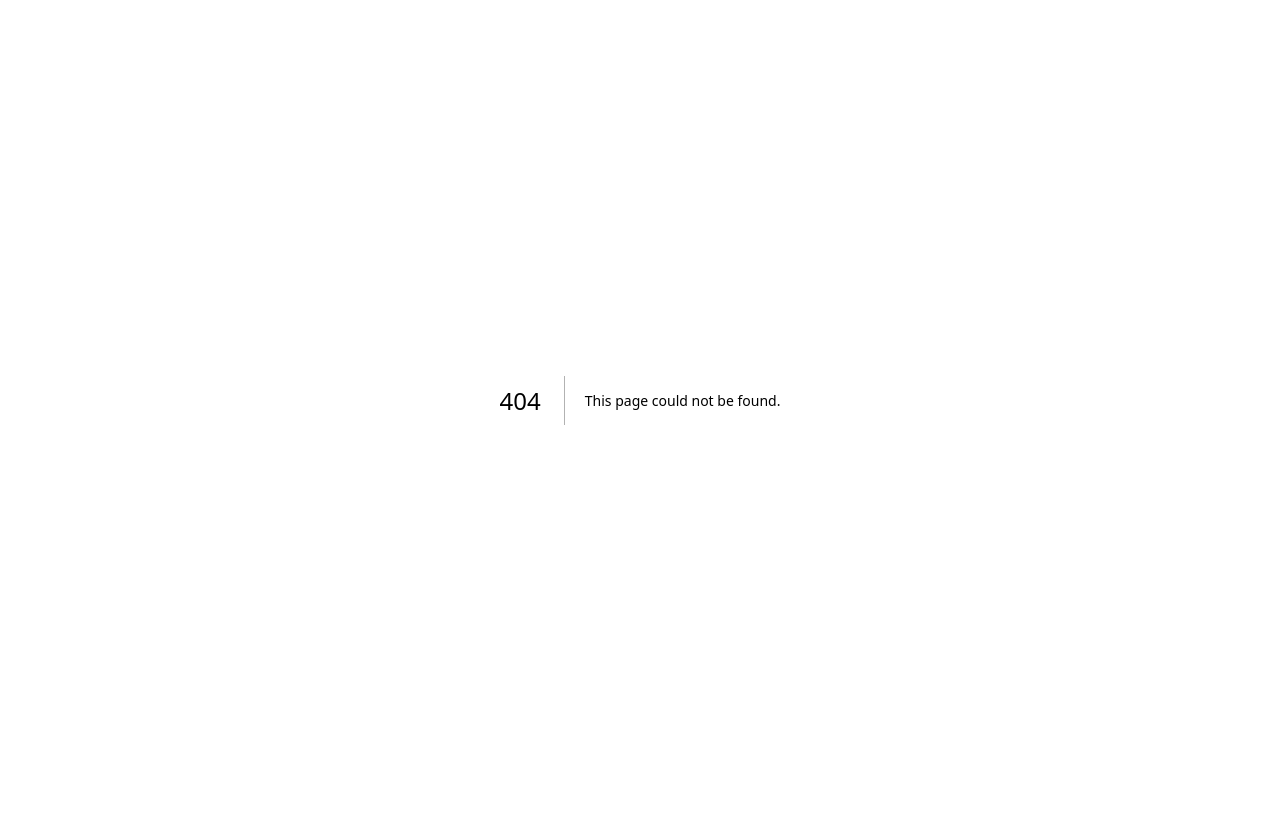
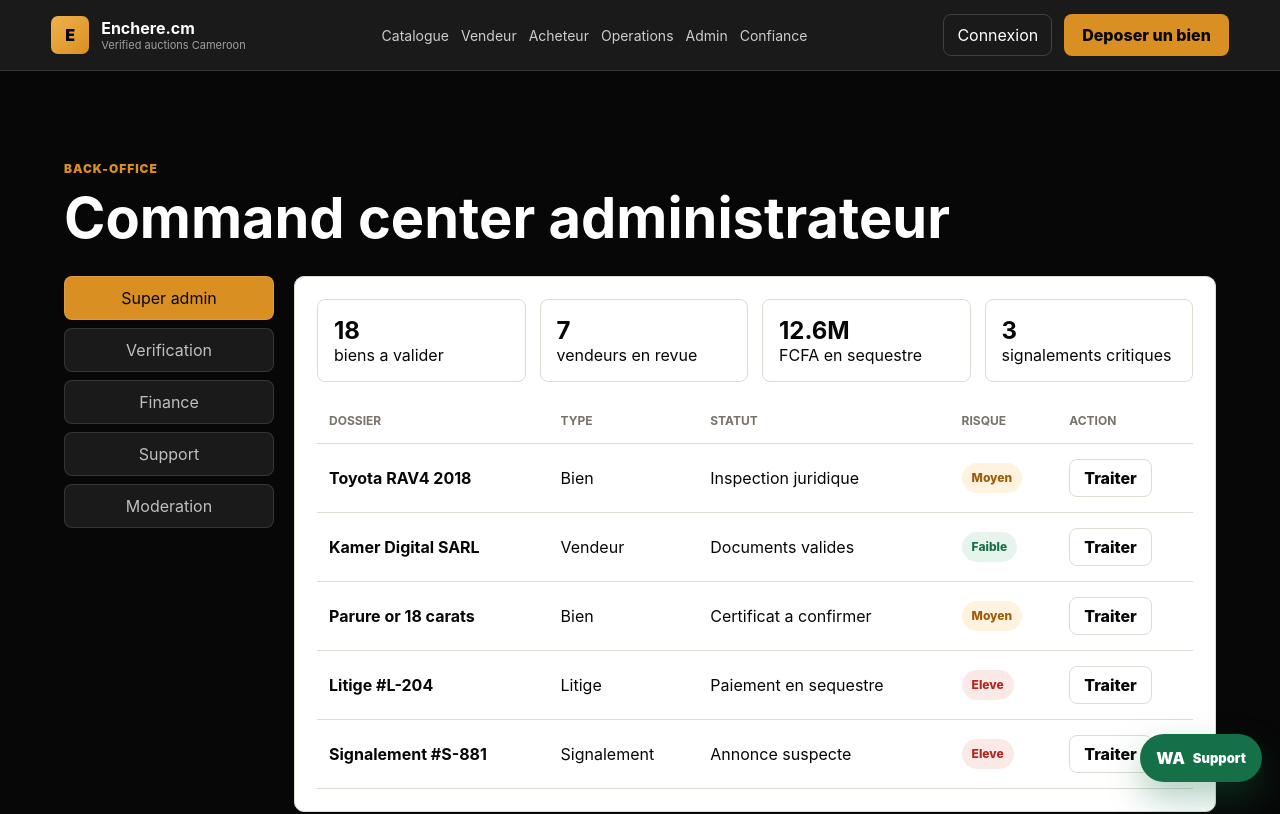
Before and after one commit to anguekepgael-del/ventes-aux-enchere, a Next.js app: page /admin in a window 1280 px wide. Before the commit this address had no page. Shown: the top 814 px of the page. Built offline with nearby package versions, Linux system fonts and the light colour scheme.

Commit message:
Add admin route page

```diff
--- /dev/null
+++ b/app/admin/page.tsx
@@ -0,0 +1,75 @@
+import { PageShell, SectionIntro } from "@/src/components/site-chrome";
+import { adminCases } from "@/src/lib/demo-data";
+
+export default function Page() {
+  return (
+    <PageShell>
+      <section className="section-block admin-section route-hero">
+        <SectionIntro eyebrow="Back-office" title="Command center administrateur" />
+        <div className="admin-layout">
+          <aside className="admin-rail" aria-label="Roles">
+            {["Super admin", "Verification", "Finance", "Support", "Moderation"].map((role, index) => (
+              <button className={index === 0 ? "active" : ""} key={role} type="button">
+                {role}
+              </button>
+            ))}
+          </aside>
+          <div className="admin-board">
+            <div className="admin-stats">
+              <article>
+                <strong>18</strong>
+                <span>biens a valider</span>
+              </article>
+              <article>
+                <strong>7</strong>
+                <span>vendeurs en revue</span>
+              </article>
+              <article>
+                <strong>12.6M</strong>
+                <span>FCFA en sequestre</span>
+              </article>
+              <article>
+                <strong>3</strong>
+                <span>signalements critiques</span>
+              </article>
+            </div>
+            <div className="admin-table-wrap">
+              <table className="admin-table">
+                <thead>
+                  <tr>
+                    <th>Dossier</th>
+                    <th>Type</th>
+                    <th>Statut</th>
+                    <th>Risque</th>
+                    <th>Action</th>
+                  </tr>
+                </thead>
+                <tbody>
+                  {adminCases.map(([name, type, status, risk]) => (
+                    <tr key={name}>
+                      <td>
+                        <strong>{name}</strong>
+                      </td>
+                      <td>{type}</td>
+                      <td>{status}</td>
+                      <td>
+                        <span className={`badge ${risk === "Eleve" ? "alert" : risk === "Moyen" ? "gold" : ""}`}>
+                          {risk}
+                        </span>
+                      </td>
+                      <td>
+                        <button className="filter-btn" type="button">
+                          Traiter
+                        </button>
+                      </td>
+                    </tr>
+                  ))}
+                </tbody>
+              </table>
+            </div>
+          </div>
+        </div>
+      </section>
+    </PageShell>
+  );
+}
```
